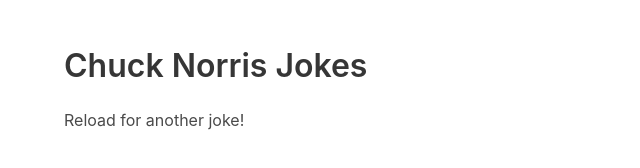
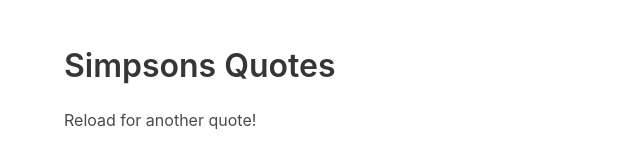
Before and after one commit to WildCodeSchool/ajax-quest, a plain HTML site: page challenge-template/index.html in a window 1280 px wide. Shown: the whole page, without its empty margins (0-640 px from the left). Drawn offline with nearby package versions, Linux system fonts and the light colour scheme.

Commit message:
Change title and div id according to the new theme
(changed API in the quest's challenge, from Chuck Norris jokes to Simpsons Quotes)

```diff
--- a/challenge-template/index.html
+++ b/challenge-template/index.html
@@ -18,10 +18,10 @@
 <body>
   <section class="section">
     <div class="container">
-      <h1 class="title">Chuck Norris Jokes</h1>
-      <p>Reload for another joke!</p>
+      <h1 class="title">Simpsons Quotes</h1>
+      <p>Reload for another quote!</p>
 
-      <div class="content" id="chuck-norris">
+      <div class="content" id="quotes">
       </div>
     </div>
 
```
